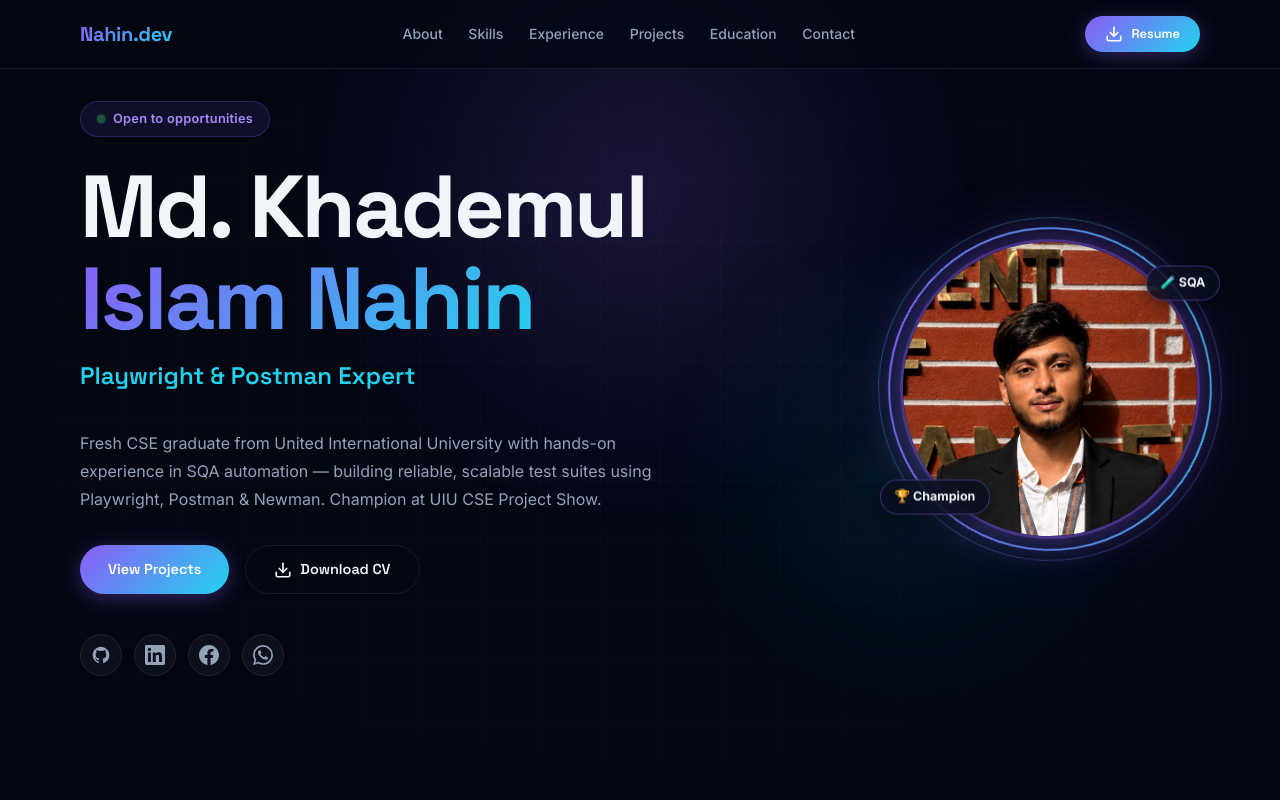
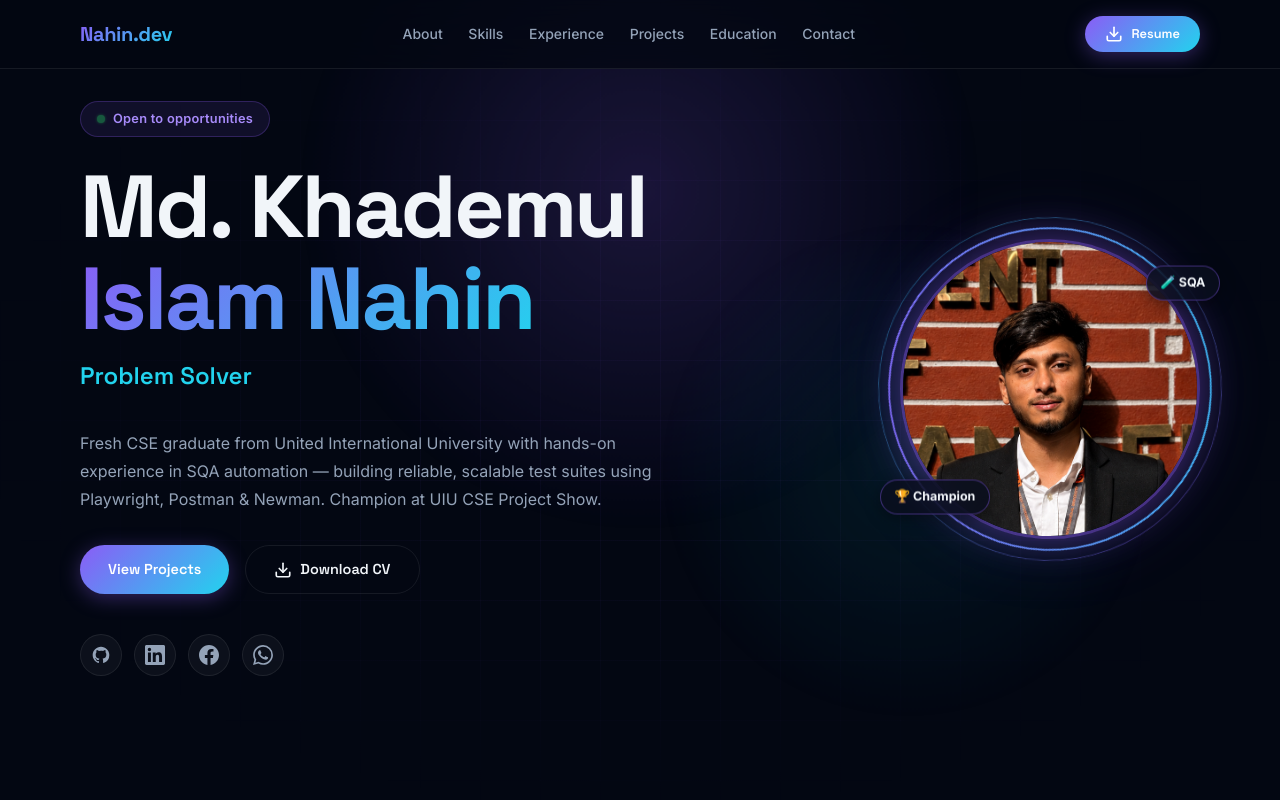
Before and after one commit to Nahin197/nahin-portfolio, a Next.js app: page / in a window 1280 px wide. Shown: the top 800 px of the page. Built offline with nearby package versions, Linux system fonts and the light colour scheme.

Commit message:
update: typed strings in hero section

```diff
--- a/app/page.js
+++ b/app/page.js
@@ -8,9 +8,8 @@ import { useEffect, useRef, useState } from 'react';
 ════════════════════════════════════════ */
 
 const TYPED_STRINGS = [
-  'Jr. SQA Automation Engineer',
-  'Playwright & Postman Expert',
-  'API Testing Specialist',
+  'Aspiring Jr. SQA Automation Engineer',
+  'Problem Solver',
   'Full-Stack Web Developer',
   'CSE Graduate @ UIU',
 ];
```
